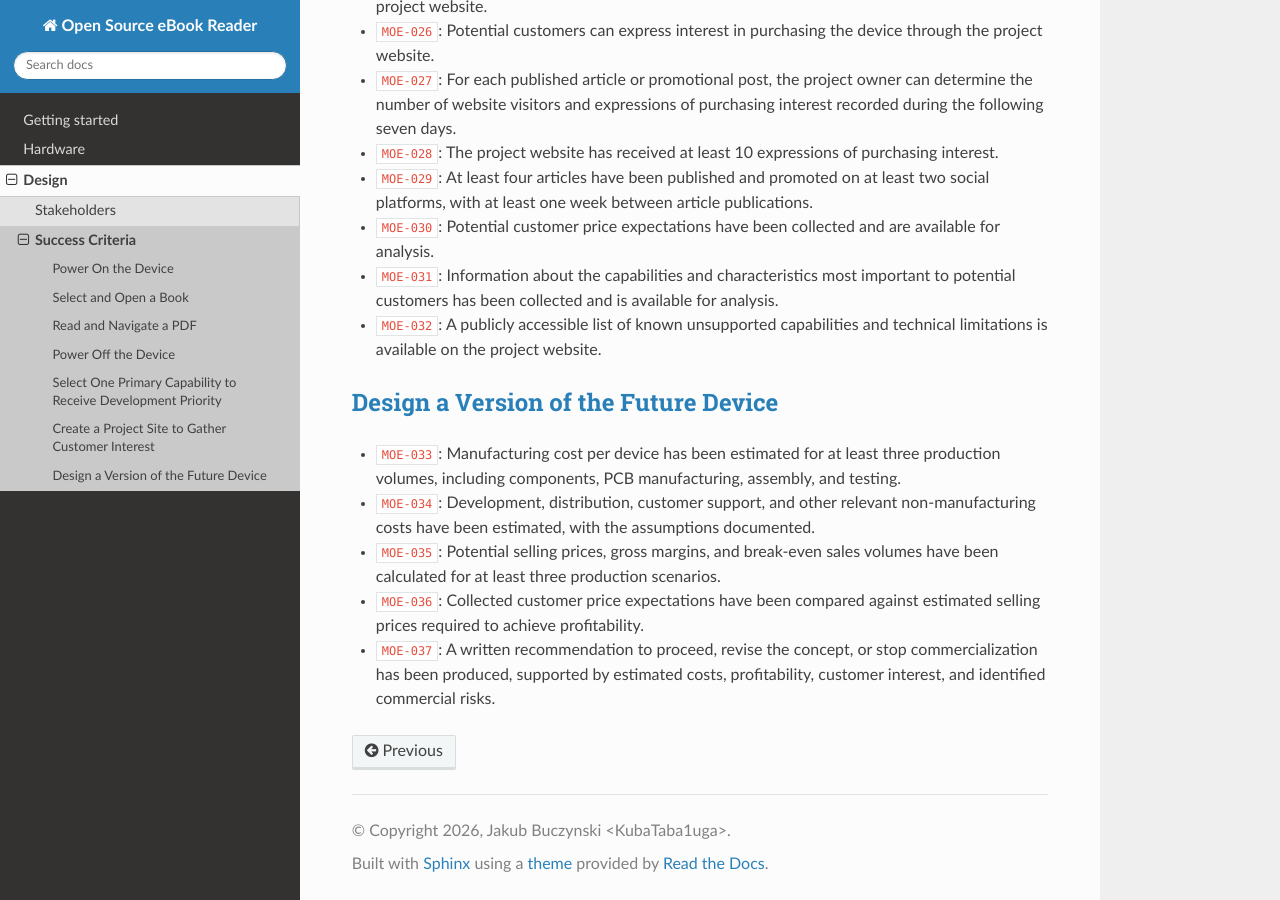
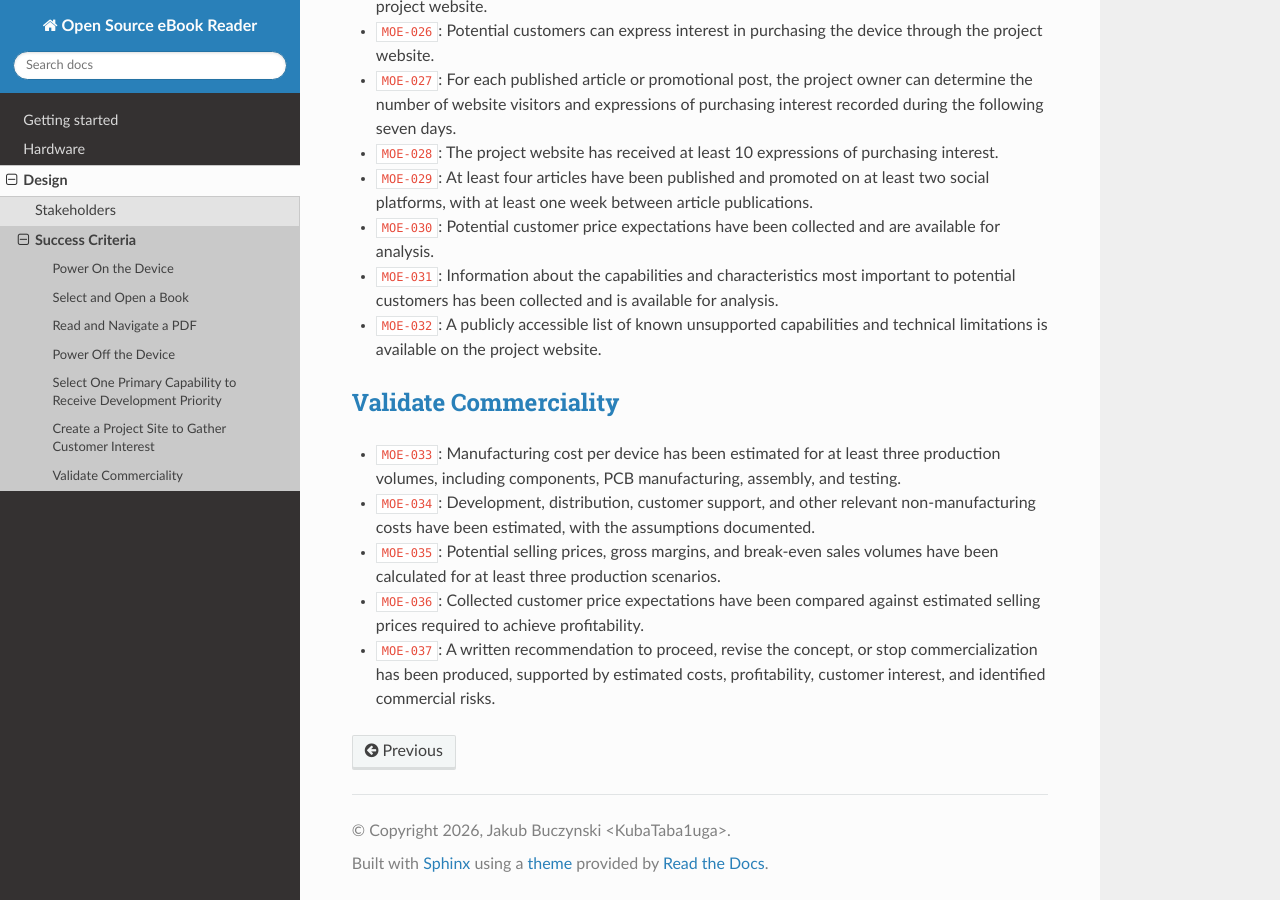
Before and after one commit to KubaTaba1uga/open_source_ebook_reader, a Sphinx documentation site: the page built from docs/design/02_success_criteria.md, in a window 1280 px wide and 900 px high, scrolled down 1998 px. Built offline with Sphinx 7.4.7 and the Read the Docs theme 3.1.0, drawn with Linux system fonts in a browser that asks for light colours; pages that are not in the unit, such as notebooks, are missing from menus.

Commit message:
design ready

```diff
--- a/docs/design/02_success_criteria.md
+++ b/docs/design/02_success_criteria.md
@@ -15,6 +15,7 @@ Success criteria describe observable outcomes. Some criteria also serve as funct
 - <a id="MOE-005"></a> `MOE-005`: The device prevents normal operation when the battery charge is below X.
 - <a id="MOE-006"></a> `MOE-006`: The device starts the e-book reader application within X seconds of pressing the power button under normal operating conditions.
 
+
 ## [Select and Open a Book](/design/01_concept_of_operations.md#UC-002)
 
 - <a id="MOE-007"></a> `MOE-007`: The user can successfully open and read at least 75% of representative PDF documents (minimum acceptable performance).
@@ -25,6 +26,7 @@ Success criteria describe observable outcomes. Some criteria also serve as funct
 - <a id="MOE-012"></a> `MOE-012`: The user can access the five most recently opened books from the main menu, or all previously opened books if fewer than five exist.
 - <a id="MOE-013"></a> `MOE-013`: The user can browse all books available in the device's library.
 - <a id="MOE-014"></a> `MOE-014`: The user can import a representative book into the device's library within X seconds.
+
 
 ## [Read and Navigate a PDF](/design/01_concept_of_operations.md#UC-003)
 
@@ -39,10 +41,12 @@ Success criteria describe observable outcomes. Some criteria also serve as funct
 - <a id="MOE-020"></a> `MOE-020`: After an unexpected power loss or interrupted shutdown, the device can restart and recover its stored data on a best-effort basis.
 - <a id="MOE-021"></a> `MOE-021`: A normal controlled shutdown does not cause loss or corruption of previously saved user data.
 
+
 ## [Select One Primary Capability to Receive Development Priority](/design/01_concept_of_operations.md#UC-005)
 
 - <a id="MOE-022"></a> `MOE-022`: The selected primary capability is documented in `00_stakeholders.md`, `01_concept_of_operations.md`, and `02_success_criteria.md`.
 - <a id="MOE-023"></a> `MOE-023`: Feedback has been collected from at least X potential customers indicating whether the selected capability is important to them.
+
 
 ## [Create a Project Site to Gather Customer Interest](/design/01_concept_of_operations.md#UC-006)
 
@@ -56,7 +60,8 @@ Success criteria describe observable outcomes. Some criteria also serve as funct
 - <a id="MOE-031"></a> `MOE-031`: Information about the capabilities and characteristics most important to potential customers has been collected and is available for analysis.
 - <a id="MOE-032"></a> `MOE-032`: A publicly accessible list of known unsupported capabilities and technical limitations is available on the project website.
 
-## [Design a Version of the Future Device](/design/01_concept_of_operations.md#UC-008)
+
+## [Validate Commerciality](/design/01_concept_of_operations.md#UC-008)
 
 - <a id="MOE-033"></a> `MOE-033`: Manufacturing cost per device has been estimated for at least three production volumes, including components, PCB manufacturing, assembly, and testing.
 - <a id="MOE-034"></a> `MOE-034`: Development, distribution, customer support, and other relevant non-manufacturing costs have been estimated, with the assumptions documented.
```
Also changed, not shown: docs/design/01_concept_of_operations.md (+1 -1 lines), docs/design/03_logical_decomposition.md (+14 -3 lines), 1 other file.
